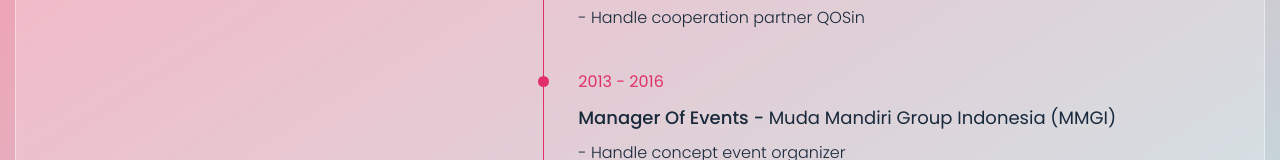
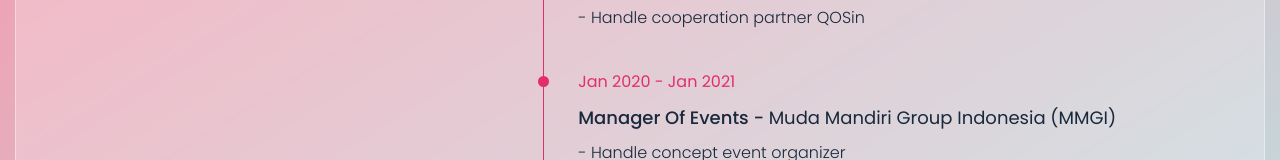
Before and after one commit to Ahmadfaisal98/portfolio-next, a Next.js app: page /about in a window 1280 px wide. Shown: the part 848-1008 px from the top of the page. Built offline with nearby package versions, Linux system fonts and the light colour scheme; a web font is replaced by a local one.

Commit message:
update date mmgi

```diff
--- a/pages/about.tsx
+++ b/pages/about.tsx
@@ -135,7 +135,7 @@ const About = () => {
                   </p>
                 </div>
                 <div className='timeline-item'>
-                  <span className='date'>2013 - 2016</span>
+                  <span className='date'>Jan 2020 - Jan 2021</span>
                   <h4>
                     Manager of Events -{' '}
                     <span>Muda Mandiri Group Indonesia (MMGI)</span>
```
